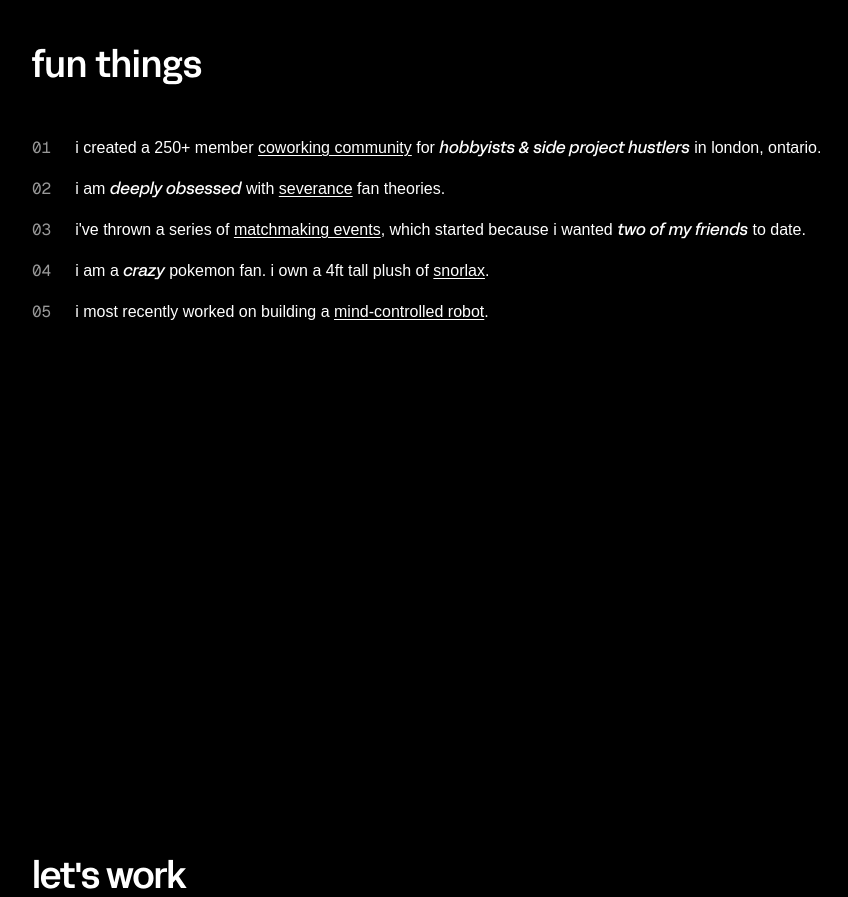
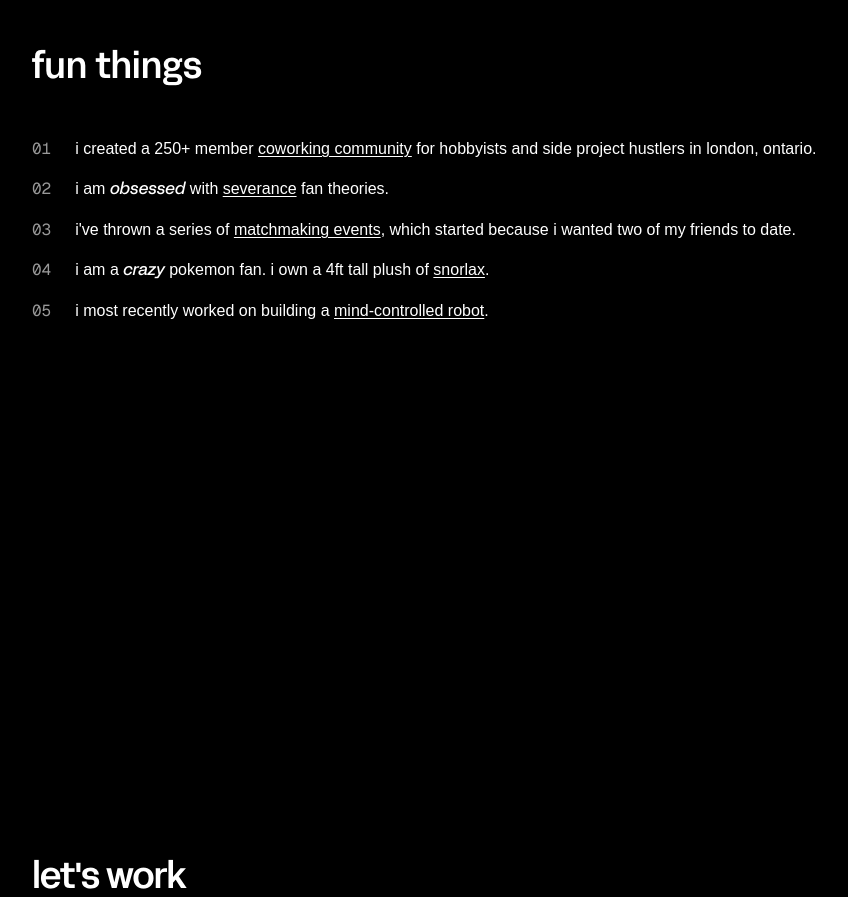
Before and after one commit to mlekhi/mayalekhi.ca, a Next.js app: page / in a window 1280 px wide. Shown: the part 2000-2897 px from the top of the page, without its empty margins (48-896 px from the left). Built offline with nearby package versions, Linux system fonts and the light colour scheme; a web font is replaced by a local one.

Commit message:
reducing italics

```diff
--- a/app/components/FunThings.tsx
+++ b/app/components/FunThings.tsx
@@ -16,15 +16,13 @@ const funThings: FunThing[] = [
       { text: "i created a " },
       { text: "250+ member " },
       { text: "coworking community", style: "underline", href: "https://momentum.place" },
-      { text: " for " },
-      { text: "hobbyists & side project hustlers", style: "italic" },
-      { text: " in london, ontario." }
+      { text: " for hobbyists and side project hustlers in london, ontario." },
     ]
   },
   {
     parts: [
       { text: "i am " },
-      { text: "deeply obsessed", style: "italic" },
+      { text: "obsessed", style: "italic" },
       { text: " with " },
       { text: "severance", style: "underline", href: "https://www.apple.com/tv-pr/originals/severance/" },
       { text: " fan theories." }
@@ -34,9 +32,7 @@ const funThings: FunThing[] = [
     parts: [
       { text: "i've thrown a series of " },
       { text: "matchmaking events", style: "underline", href: "https://www.instagram.com/p/DAq9h5bSiG1/?img_index=1" },
-      { text: ", which started because i wanted " },
-      { text: "two of my friends", style: "italic" },
-      { text: " to date." }
+      { text: ", which started because i wanted two of my friends to date." },
     ]
   },
   {
```
